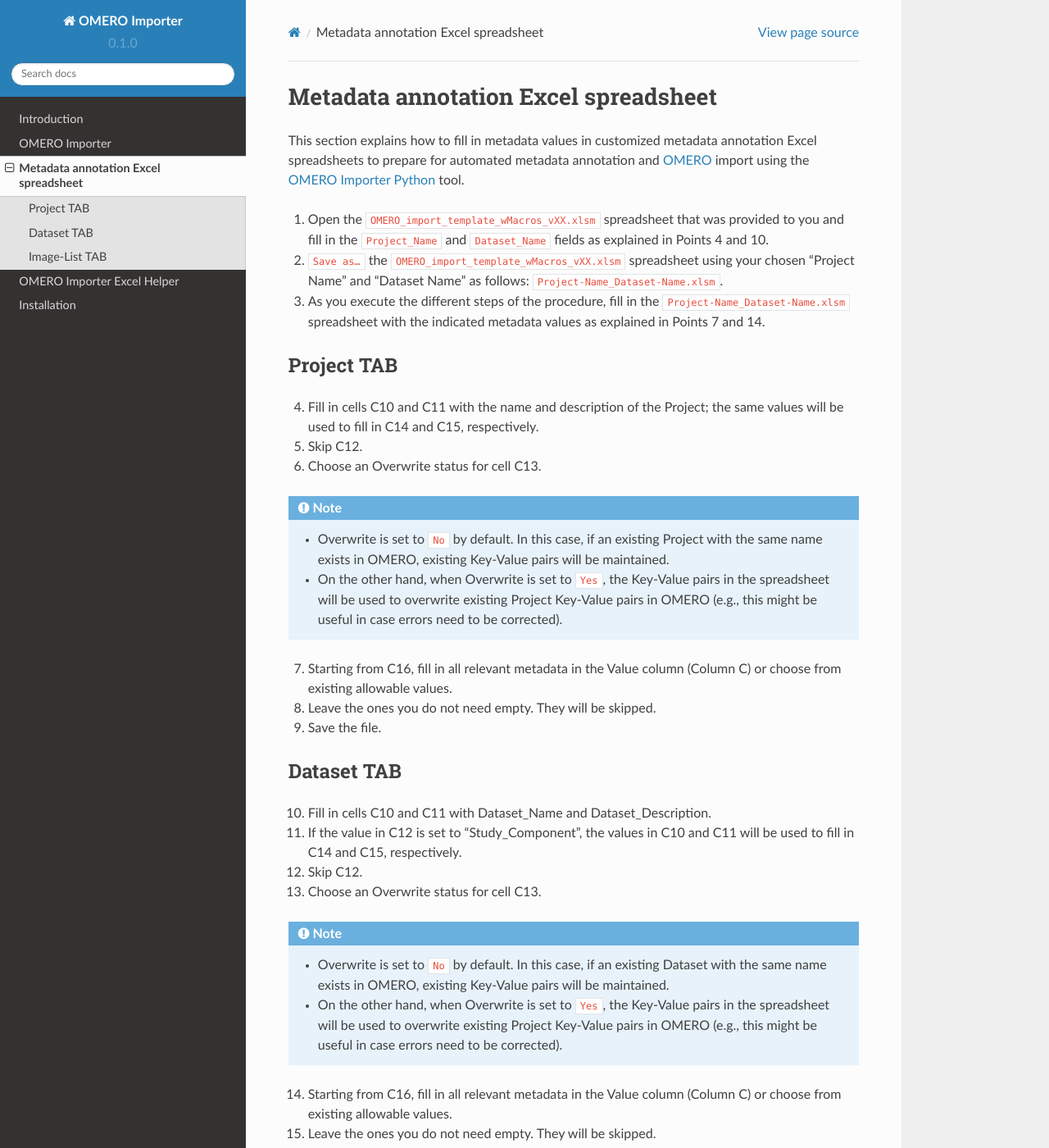
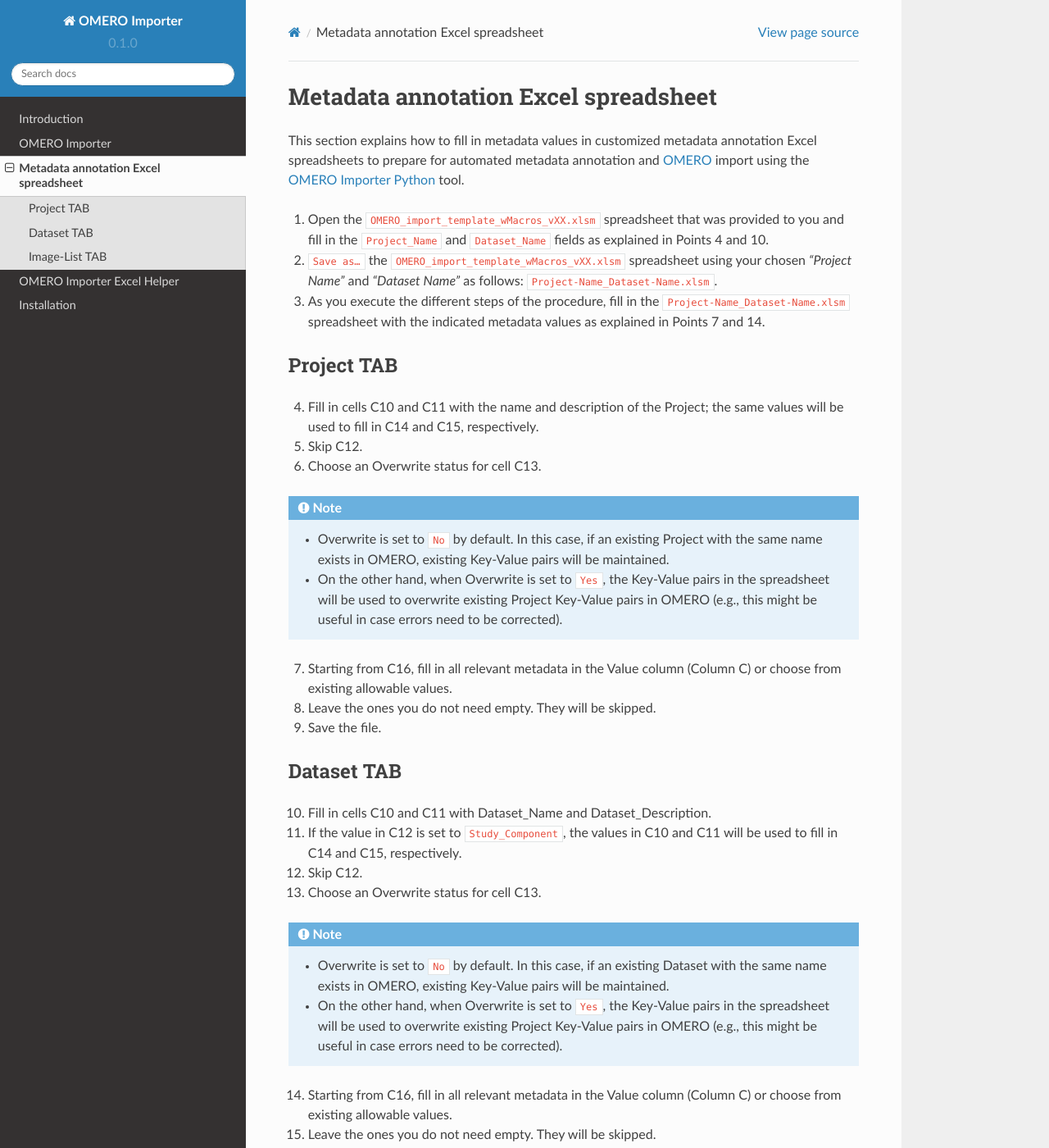
Before and after one commit to WU-BIMAC/OmeroImporterPy-docs, a Sphinx documentation site: the page built from docs/source/usage2.rst, in a window 1280 px wide and 1400 px high. Shown: the whole window at 82% size. Built offline with Sphinx 7.4.7 and the Read the Docs theme 2.0.0, drawn with Linux system fonts in a browser that asks for light colours.

```diff
--- a/docs/source/usage2.rst
+++ b/docs/source/usage2.rst
@@ -3,7 +3,7 @@ Metadata annotation Excel spreadsheet
 This section explains how to fill in metadata values in customized metadata annotation Excel spreadsheets to prepare for automated metadata annotation and `OMERO <https://www.openmicroscopy.org/omero/scientists/>`_ import using the `OMERO Importer Python <https://github.com/WU-BIMAC/W-IDM_OmeroImporterPy>`_ tool.
 
 1.	Open the  ``OMERO_import_template_wMacros_vXX.xlsm`` spreadsheet that was provided to you and fill in the ``Project_Name`` and ``Dataset_Name`` fields as explained in Points 4 and 10.
-2.	``Save as…`` the ``OMERO_import_template_wMacros_vXX.xlsm`` spreadsheet using your chosen “Project Name” and “Dataset Name” as follows: ``Project-Name_Dataset-Name.xlsm``.
+2.	``Save as…`` the ``OMERO_import_template_wMacros_vXX.xlsm`` spreadsheet using your chosen *“Project Name”* and *“Dataset Name”* as follows: ``Project-Name_Dataset-Name.xlsm``.
 3.	 As you execute the different steps of the procedure, fill in the ``Project-Name_Dataset-Name.xlsm`` spreadsheet with the indicated metadata values as explained in Points 7 and 14.
 
 Project TAB
@@ -25,7 +25,7 @@ Project TAB
 Dataset TAB
 -----------
 10.	Fill in cells C10 and C11 with Dataset_Name and Dataset_Description.
-11.	If the value in C12 is set to “Study_Component”, the values in C10 and C11 will be used to fill in C14 and C15, respectively.
+11.	If the value in C12 is set to ``Study_Component``, the values in C10 and C11 will be used to fill in C14 and C15, respectively.
 12.	Skip C12.
 13.	Choose an Overwrite status for cell C13.
 
```
